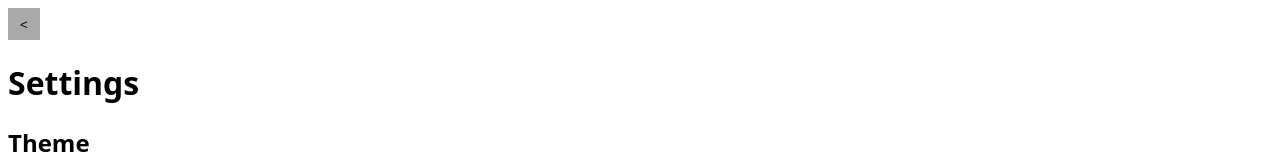
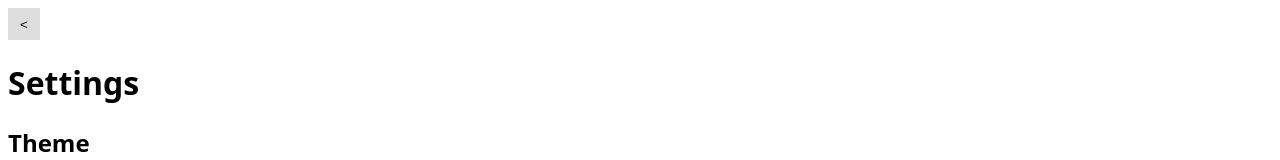
Before and after one commit to polferov/kvg2, a SvelteKit app in the folder frontend/: page /settings in a window 1280 px wide. Shown: the top 160 px of the page. Built offline with nearby package versions, Linux system fonts and the light colour scheme.

Commit message:
style back btn

```diff
--- a/frontend/src/components/back.svelte
+++ b/frontend/src/components/back.svelte
@@ -13,6 +13,10 @@
     border: none;
     width: 2rem;
     height: 2rem;
-    background: #aaa;
+    background: var(--clr-not-bg);
+    color: var(--clr-txt)
+  }
+  .back:hover {
+    background: var(--clr-link-hvr)
   }
 </style>
--- a/frontend/src/routes/+layout.svelte
+++ b/frontend/src/routes/+layout.svelte
@@ -21,6 +21,7 @@
     --brd-r-base: .5rem;
     --brd-r-info: 1rem;
     --brd-base: solid 2px;
+    --clr-not-bg: #ddd;
   }
 
   :global(.amoled) {
@@ -28,6 +29,7 @@
     --clr-txt: #fff;
     --clr-link: #fff;
     --settings-ico-filter: invert();
+    --clr-not-bg: #333;
   }
 
   :global(body) {
```
